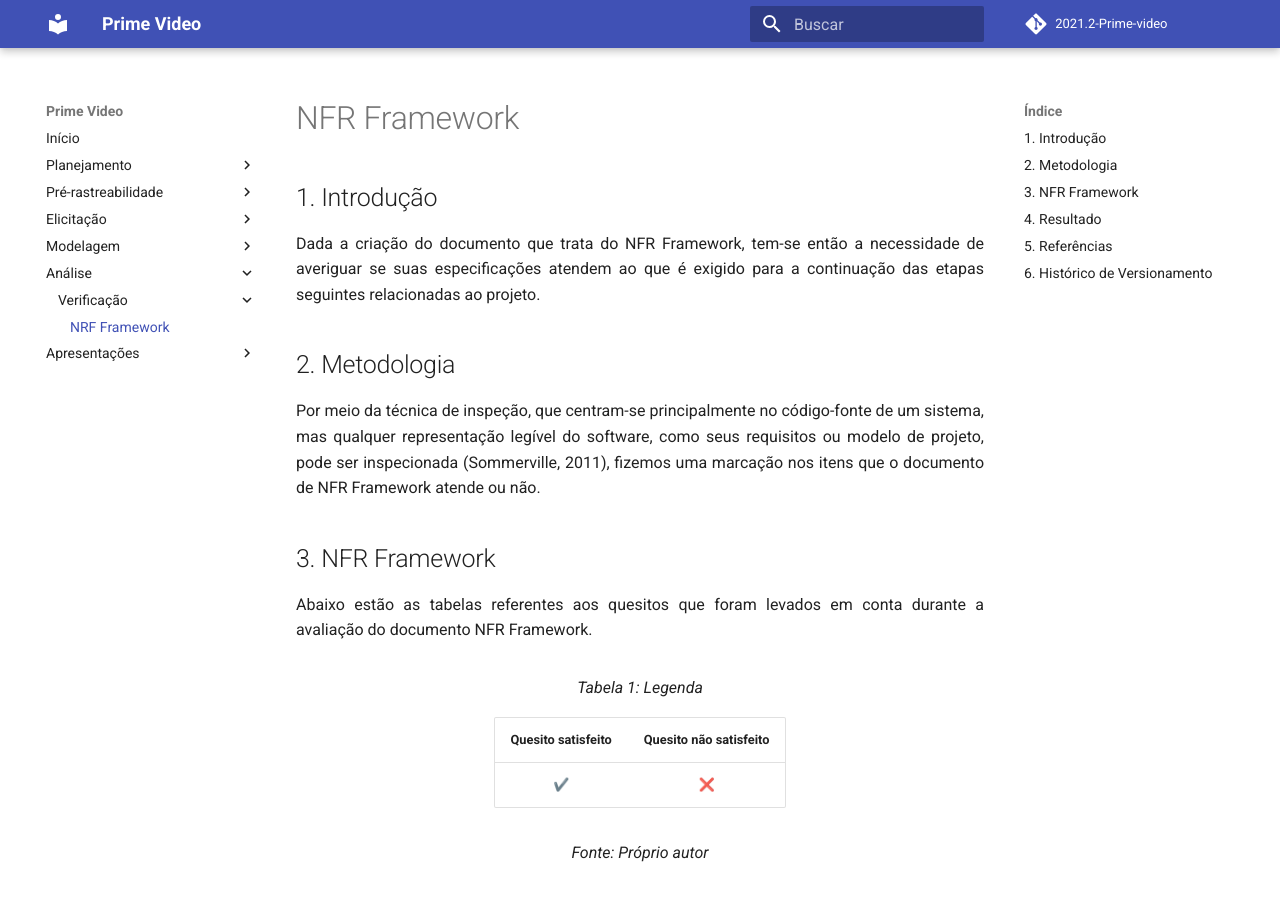
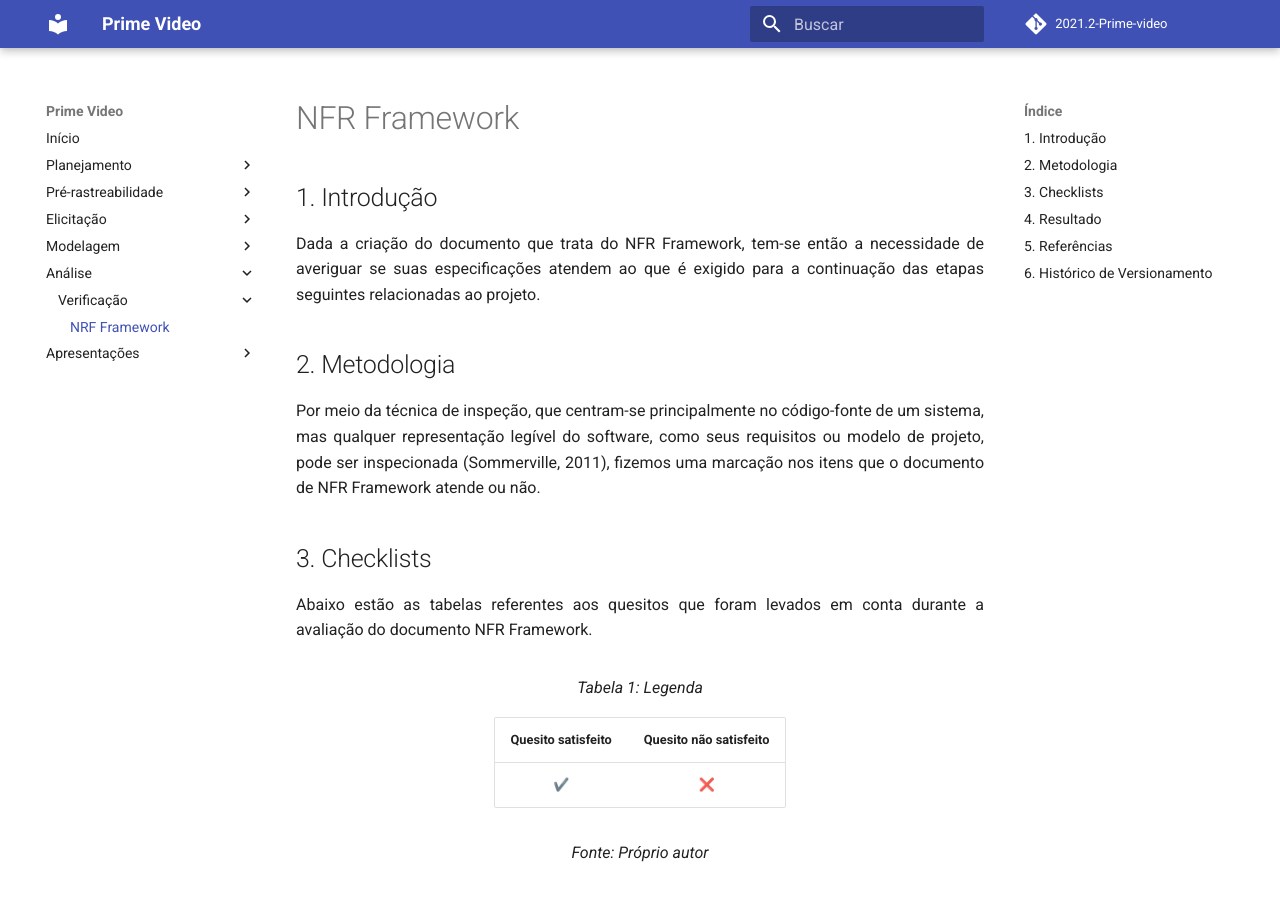
Before and after one commit to Requisitos-de-Software/2021.2-Prime-video, an MkDocs documentation site: the page built from docs/analise/verificacao/nfr_framework.md, in a window 1280 px wide and 900 px high. Built offline with MkDocs 1.6.1 and Material for MkDocs 9.7.7, drawn with Linux system fonts in a browser that asks for light colours; comment, search, counter and statistics services are not loaded.

Commit message:
Update nfr_framework.md

```diff
--- a/docs/analise/verificacao/nfr_framework.md
+++ b/docs/analise/verificacao/nfr_framework.md
@@ -12,7 +12,7 @@
   Por meio da técnica de inspeção, que centram-se principalmente no código-fonte de um sistema, mas qualquer representação legível do software, como seus requisitos ou modelo de projeto, pode ser inspecionada (Sommerville, 2011), fizemos uma marcação nos itens que o documento de NFR Framework atende ou não.
 </p>
 
-## 3. NFR Framework
+## 3. Checklists
 
 <p align='justify'>
   Abaixo estão as tabelas referentes aos quesitos que foram levados em conta durante a avaliação do documento NFR Framework.
```
